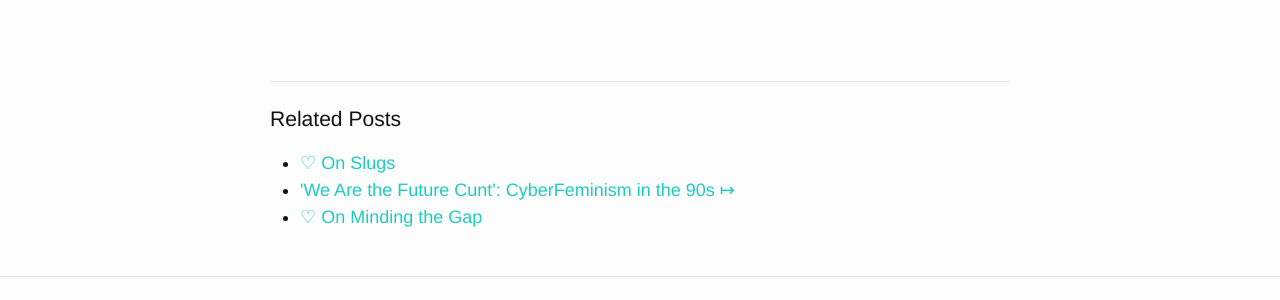
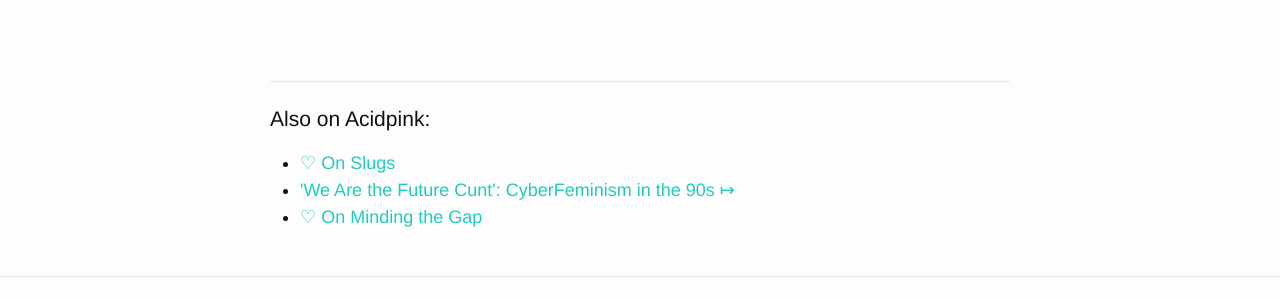
Before and after one commit to acdpnk/chrifpa.github.io, a Jekyll site: the page built from _posts/2014-11-12-i-got-you-a-comet.md, in a window 1280 px wide. Shown: the part 975-1275 px from the top of the page. Built offline with Jekyll 4.4.1, drawn with Linux system fonts in a browser that asks for light colours.

Commit message:
2014-11-21: change

```diff
--- a/_layouts/post.html
+++ b/_layouts/post.html
@@ -21,7 +21,7 @@ layout: default
 
   {% if site.related_posts %}
   <div class="related-posts">
-  <h3>Related Posts</h3>
+  <h3>Also on Acidpink:</h3>
   <ul>
   {% for post in site.related_posts limit: 3 %}
   <li><a href="{{ post.url }}">{% unless post.external_url %}{{ site.icon_char }}{% endunless %}{{ post.title }}{% if post.external_url %}{{ site.link_char }}{% endif %}</a></li>
```
